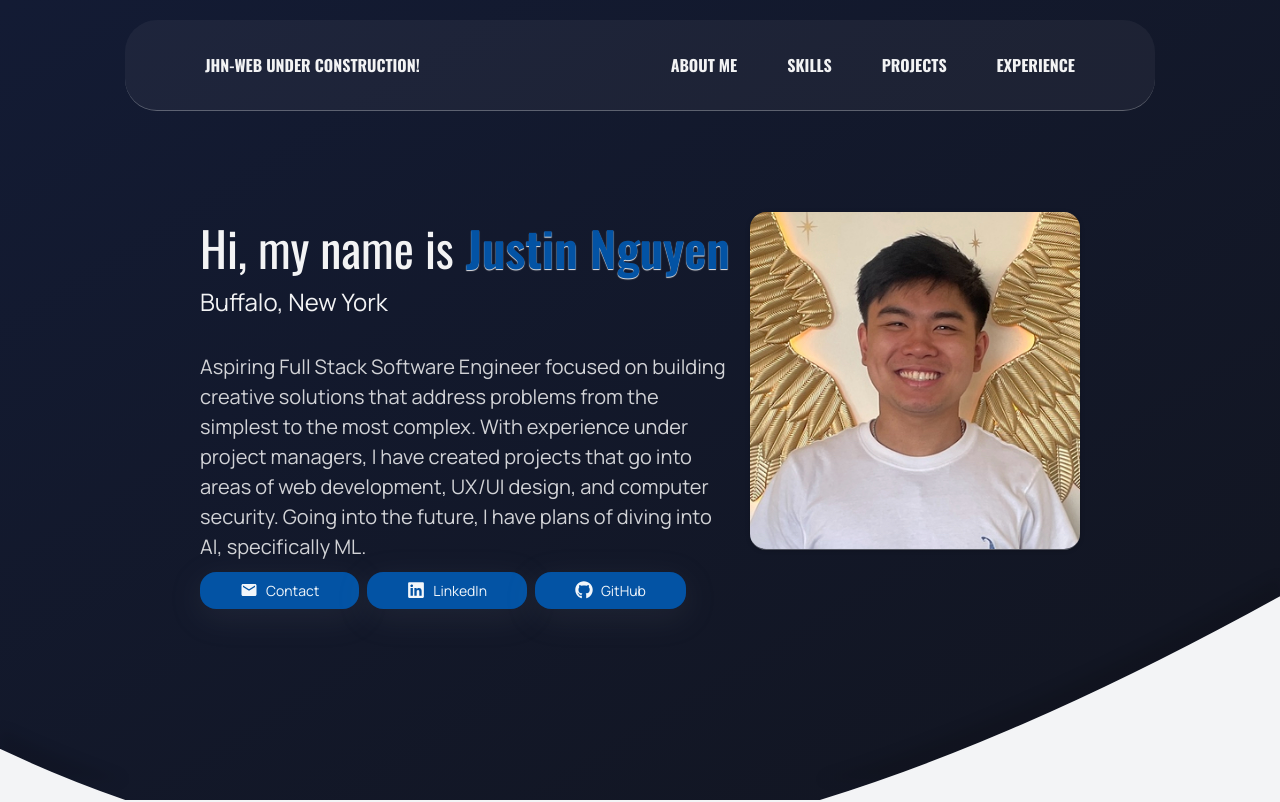
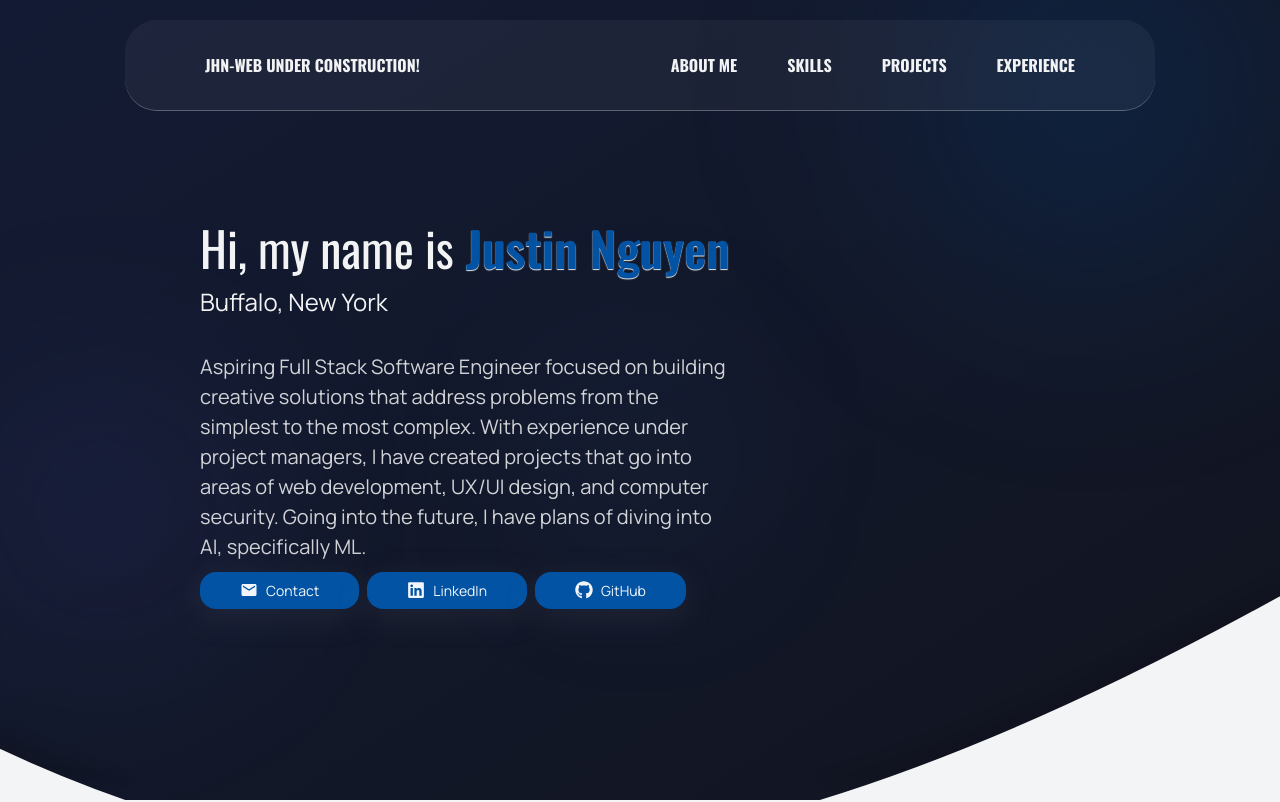
Before and after one commit to jhn816/jhn-web, a React (Vite) app: page / in a window 1280 px wide. Shown: the top 802 px of the page. Built offline with nearby package versions, Linux system fonts and the light colour scheme.

Commit message:
Added certifications in academic section

```diff
--- a/src/App.jsx
+++ b/src/App.jsx
@@ -52,11 +52,25 @@ function App() {
       }
     }
 
+    // Scroll fade-in observer
+    const observer = new IntersectionObserver(
+      (entries) => entries.forEach(e => {
+        if (e.isIntersecting) e.target.classList.add('is-visible');
+      }),
+      { threshold: 0.1 }
+    );
+    document.querySelectorAll('.fade-in-section').forEach(el => observer.observe(el));
+
     window.addEventListener("resize", resizeUpdate);
     resizeUpdate();
 
     window.addEventListener("scroll", handleScroll);
-    return () => window.removeEventListener("scroll", handleScroll);
+
+    return () => {
+      window.removeEventListener("scroll", handleScroll);
+      window.removeEventListener("resize", resizeUpdate);
+      observer.disconnect();
+    };
   }, []);
 
 
@@ -108,7 +122,23 @@ function App() {
           "Built an internal expense-tracking application to streamline treasury operations for 75+ active members.",
           "Managed semesterly budget allocation, dues collection, and financial reporting for the chapter."
         ]
-      }
+      },
+      {
+        role: "AWS Certified Cloud Practitioner",
+        org: "Amazon Web Services",
+        location: "Online",
+        period: "Feb 2026 - Feb 2029",
+        bullets: ["Completed the certification within 2 weeks by doing a lot of prepwork through documentation and YouTube courses."]
+      },
+      {
+        role: "Goodwill® Digital Navigator Certificate",
+        org: "Goodwill Industries International",
+        location: "Online",
+        period: "Feb 2026 - Feb 2029",
+        bullets: ["Completed the certification within a week in order to prep myself for my Digital Skills Trainer position at Mission: Ignite.",
+          "Used these skills to teach and prepare presentations/lessons to the Buffalo Community."
+        ]
+      },
     ],
     // Volunteer
     [
@@ -295,13 +325,20 @@ function App() {
       </>
       }
 
-    <div className="relative w-screen md:w-screen h-screen justify-center bg-gradient-to-br from-[var(--color-dark-bg-from)] to-[var(--color-dark-bg-to)] pt-5 flex flex-col gap-35
+    {/* ── Hero section ── */}
+    <div className="relative w-screen md:w-screen h-screen justify-center bg-gradient-to-br from-[var(--color-dark-bg-from)] to-[var(--color-dark-bg-to)] pt-5 flex flex-col gap-35 overflow-hidden
       px-10
       md:px-20
       lg:px-30
       xl:px-50
       2xl:px-70
       ">
+
+      {/* Ambient background orbs */}
+      <div className="bg-orb bg-orb-1" />
+      <div className="bg-orb bg-orb-2" />
+      <div className="bg-orb bg-orb-3" />
+
       {/* pop up for projects section */}
       { projectView !== 0 && <div className="flex items-center justify-center fixed inset-0 bg-black/20 z-50">
         <div className="bg-gray-900 w-3/4 h-1/2 p-12 rounded-4xl overflow-y-auto">
@@ -341,20 +378,20 @@ function App() {
         />
       </svg>
 
-      {/* introduction section*/}
-      <div className="w-full gap-[20px] fade-in-section flex flex-row justify-between h-fit">
-        <div className=" w-fit h-80 flex-col flex gap-3 h-fit">
+      {/* introduction section */}
+      <div className="w-full gap-[20px] flex flex-row justify-between h-fit">
+        <div className="w-fit h-80 flex-col flex gap-3 h-fit">
           <div className="flex flex-col">
             <div className="flex flex-row gap-2 md:gap-3 mb-0 mt-0">
-              <a className="oswald text-[clamp(1.25rem,6vw,5rem)] lg:text-[clamp(2.4rem,3.75vw,3.25rem)] weight-600 text-[var(--color-white)]"> Hi, my name is{" "}</a>
-              <a className="h-title text-[clamp(1.25rem,6vw,5rem)] lg:text-[clamp(2.4rem,3.75vw,3.25rem)] text-[var(--color-primary)] font-semibold text-shadow-[0px_1px_1px_rgba(255,255,255,0.4)] md:text-shadow-[0px_1px_1px_rgba(255,255,255,0.9)]"> Justin Nguyen </a>
+              <a className="hero-greeting oswald text-[clamp(1.25rem,6vw,5rem)] lg:text-[clamp(2.4rem,3.75vw,3.25rem)] weight-600 text-[var(--color-white)]"> Hi, my name is{" "}</a>
+              <a className="hero-name h-title text-[clamp(1.25rem,6vw,5rem)] lg:text-[clamp(2.4rem,3.75vw,3.25rem)] text-[var(--color-primary)] font-semibold text-shadow-[0px_1px_1px_rgba(255,255,255,0.4)] md:text-shadow-[0px_1px_1px_rgba(255,255,255,0.9)]"> Justin Nguyen </a>
             </div>
-            <a className="body text-[clamp(1.25rem,3.75vw,1.5rem)] text-[var(--color-white)]"> Buffalo, New York</a>
+            <a className="hero-location body text-[clamp(1.25rem,3.75vw,1.5rem)] text-[var(--color-white)]"> Buffalo, New York</a>
           </div>
 
           <div className="mt-auto">
-            <p className="body md:w-full text-[clamp(.15rem,3.75vw,1.25rem)] mt-5 mb-[10px] text-white/85"> Aspiring Full Stack Software Engineer focused on building creative solutions that address problems from the simplest to the most complex. With experience under project managers, I have created projects that go into areas of web development, UX/UI design, and computer security. Going into the future, I have plans of diving into AI, specifically ML.</p>
-            <div className="flex flex-col [@media(min-width:426px)]:flex-row gap-2 body">
+            <p className="hero-bio body md:w-full text-[clamp(.15rem,3.75vw,1.25rem)] mt-5 mb-[10px] text-white/85"> Aspiring Full Stack Software Engineer focused on building creative solutions that address problems from the simplest to the most complex. With experience under project managers, I have created projects that go into areas of web development, UX/UI design, and computer security. Going into the future, I have plans of diving into AI, specifically ML.</p>
+            <div className="hero-buttons flex flex-col [@media(min-width:426px)]:flex-row gap-2 body">
               {contacts.map((contact, index) => (
                 <a key={index} href={contact.link} target="_blank" rel="noopener noreferrer" className="[@media(max-width:426px)]:justify-center [@media(max-width:540px)]:px-5 px-10 py-2 text-[14px] flex items-center gap-2 bg-[var(--color-primary)] rounded-2xl text-white hover-press drop-shadow-[0px_8px_16px_rgba(149,157,165,0.1)]">{contact.icon} {contact.name} </a>
               ))}
@@ -362,7 +399,7 @@ function App() {
           </div>
         </div>
 
-        <img src="/selfie.jpg" className="w-3/8 h-fit rounded-2xl border-b-1 border-white/30 drop-shadow-black/20 drop-shadow-sm hidden lg:block"/>
+        <img src="/selfie.jpg" className="hero-photo w-3/8 h-fit rounded-2xl border-b-1 border-white/30 drop-shadow-black/20 drop-shadow-sm hidden lg:block"/>
       </div>
     </div>
 
@@ -472,7 +509,7 @@ function App() {
       </div>
 
       {/* experience section */}
-      <div className="flex flex-col justify-center-safe items-center gap-6">
+      <div className="fade-in-section flex flex-col justify-center-safe items-center gap-6">
         <p id="experience" className="header text-[clamp(2.25rem,3.75vw,3.25rem)] text-[var(--color-white)]">EXPERIENCES</p>
 
         {/* Tab buttons */}
--- a/src/index.css
+++ b/src/index.css
@@ -116,6 +116,27 @@ html {
   scroll-padding-top: 130px;
 }
 
+/* ── Entrance keyframes ── */
+@keyframes fadeUp {
+  from { opacity: 0; transform: translateY(28px); }
+  to   { opacity: 1; transform: translateY(0); }
+}
+
+@keyframes slideRight {
+  from { opacity: 0; transform: translateX(-22px); }
+  to   { opacity: 1; transform: translateX(0); }
+}
+
+@keyframes scaleIn {
+  from { opacity: 0; transform: scale(0.93); }
+  to   { opacity: 1; transform: scale(1); }
+}
+
+@keyframes orbDrift {
+  from { transform: translateY(0px) scale(1); }
+  to   { transform: translateY(-38px) scale(1.06); }
+}
+
 @keyframes fadeInUp {
   to {
     opacity: 1;
@@ -123,9 +144,94 @@ html {
   }
 }
 
-.delay-100 { animation-delay: 100ms; }
-.delay-200 { animation-delay: 200ms; }
-.delay-400 { animation-delay: 400ms; }
+/* ── Hero entrance animation classes ── */
+.hero-greeting {
+  opacity: 0;
+  animation: slideRight 0.7s cubic-bezier(0.22, 1, 0.36, 1) forwards;
+  animation-delay: 0.15s;
+}
+
+.hero-name {
+  opacity: 0;
+  animation: slideRight 0.7s cubic-bezier(0.22, 1, 0.36, 1) forwards;
+  animation-delay: 0.3s;
+}
+
+.hero-location {
+  opacity: 0;
+  animation: fadeUp 0.6s cubic-bezier(0.22, 1, 0.36, 1) forwards;
+  animation-delay: 0.45s;
+}
+
+.hero-bio {
+  opacity: 0;
+  animation: fadeUp 0.6s cubic-bezier(0.22, 1, 0.36, 1) forwards;
+  animation-delay: 0.6s;
+}
+
+.hero-buttons {
+  opacity: 0;
+  animation: fadeUp 0.6s cubic-bezier(0.22, 1, 0.36, 1) forwards;
+  animation-delay: 0.75s;
+}
+
+.hero-photo {
+  opacity: 0;
+  animation: scaleIn 0.85s cubic-bezier(0.22, 1, 0.36, 1) forwards;
+  animation-delay: 0.4s;
+}
+
+/* ── Background orbs ── */
+.bg-orb {
+  position: absolute;
+  border-radius: 50%;
+  filter: blur(90px);
+  pointer-events: none;
+}
+
+.bg-orb-1 {
+  width: 520px;
+  height: 520px;
+  background: radial-gradient(circle, rgba(3, 83, 164, 0.25) 0%, transparent 70%);
+  top: -130px;
+  right: -70px;
+  animation: orbDrift 9s ease-in-out infinite alternate;
+}
+
+.bg-orb-2 {
+  width: 370px;
+  height: 370px;
+  background: radial-gradient(circle, rgba(99, 102, 241, 0.15) 0%, transparent 70%);
+  bottom: 90px;
+  left: -80px;
+  animation: orbDrift 11s ease-in-out infinite alternate-reverse;
+}
+
+.bg-orb-3 {
+  width: 250px;
+  height: 250px;
+  background: radial-gradient(circle, rgba(59, 130, 246, 0.12) 0%, transparent 70%);
+  top: 44%;
+  left: 40%;
+  animation: orbDrift 7s ease-in-out infinite alternate;
+  animation-delay: -4s;
+}
+
+/* ── Scroll fade-in ── */
+.fade-in-section {
+  opacity: 0;
+  transform: translateY(24px);
+  transition: opacity 0.7s cubic-bezier(0.22, 1, 0.36, 1), transform 0.7s cubic-bezier(0.22, 1, 0.36, 1);
+}
+
+.fade-in-section.is-visible {
+  opacity: 1;
+  transform: translateY(0);
+}
+
+.delay-100 { transition-delay: 100ms; }
+.delay-200 { transition-delay: 200ms; }
+.delay-400 { transition-delay: 400ms; }
 
 @layer utilities {
   .header {
@@ -157,7 +263,7 @@ html {
 
   .hover-press:hover {
     transform: scale(1.02);
-    cursor: pointer;;
+    cursor: pointer;
   }
 
   .hover-press:active {
@@ -170,22 +276,13 @@ html {
 
   .hover-up:hover {
     transform: translateY(-2px);
-    cursor: pointer;;
+    cursor: pointer;
   }
 
   .hover-up:active {
     transform: scale(1);
   }
 }
-
-/* a {
-  font-weight: 500;
-  color: #646cff;
-  text-decoration: inherit;
-}
-a:hover {
-  color: #535bf2;
-} */
 
 body {
   margin: 0;
@@ -218,16 +315,3 @@ button:focus,
 button:focus-visible {
   outline: 4px auto -webkit-focus-ring-color;
 }
-
-/* @media (prefers-color-scheme: light) {
-  :root {
-    color: #213547;
-    background-color: #ffffff;
-  }
-  a:hover {
-    color: #747bff;
-  }
-  button {
-    background-color: #f9f9f9;
-  }
-} */
```
